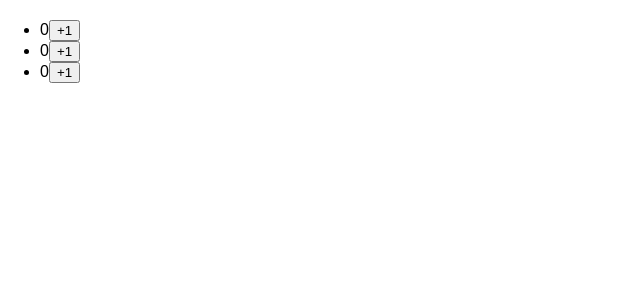
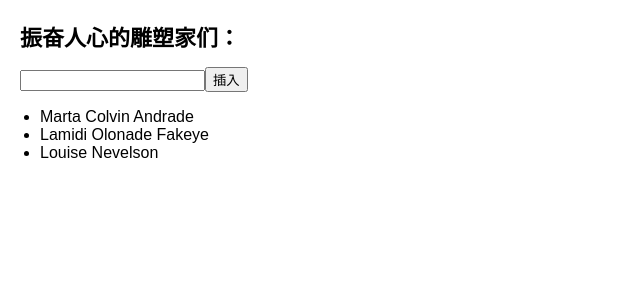
Before and after one commit to MufuDe/20240930-react-render-submit, a React (Create React App) app: page / in a window 1280 px wide. Shown: the top 300 px of the page, without its empty margins (0-640 px from the left). Built offline with nearby package versions, Linux system fonts and the light colour scheme.

Commit message:
1. 向数组中插入元素；

```diff
--- a/src/App.js
+++ b/src/App.js
@@ -1,37 +1,40 @@
 import { useState } from "react";
 
-let initialCounters = [0, 0, 0];
+let nextId = 3;
+const initialArtists = [
+  { id: 0, name: "Marta Colvin Andrade" },
+  { id: 1, name: "Lamidi Olonade Fakeye" },
+  { id: 2, name: "Louise Nevelson" },
+];
 
-export default function CounterList() {
-  const [counters, setCounters] = useState(initialCounters);
+export default function List() {
+  const [name, setName] = useState("");
+  const [artists, setArtists] = useState(initialArtists);
 
-  function handleIncrementClick(index) {
-    const nextCounters = counters.map((c, i) => {
-      if (i === index) {
-        // 递增被点击的计数器数值
-        return c + 1;
-      } else {
-        // 其余部分不发生变化
-        return c;
-      }
-    });
-    setCounters(nextCounters);
+  function handleClick() {
+    const insertAt = 1; // 可能是任何索引
+    const nextArtists = [
+      // 插入点之前的元素：
+      ...artists.slice(0, insertAt),
+      // 新的元素：
+      { id: nextId++, name: name },
+      // 插入点之后的元素：
+      ...artists.slice(insertAt),
+    ];
+    setArtists(nextArtists);
+    setName("");
   }
 
   return (
-    <ul>
-      {counters.map((counter, i) => (
-        <li key={i}>
-          {counter}
-          <button
-            onClick={() => {
-              handleIncrementClick(i);
-            }}
-          >
-            +1
-          </button>
-        </li>
-      ))}
-    </ul>
+    <>
+      <h1>振奋人心的雕塑家们：</h1>
+      <input value={name} onChange={(e) => setName(e.target.value)} />
+      <button onClick={handleClick}>插入</button>
+      <ul>
+        {artists.map((artist) => (
+          <li key={artist.id}>{artist.name}</li>
+        ))}
+      </ul>
+    </>
   );
 }
```
